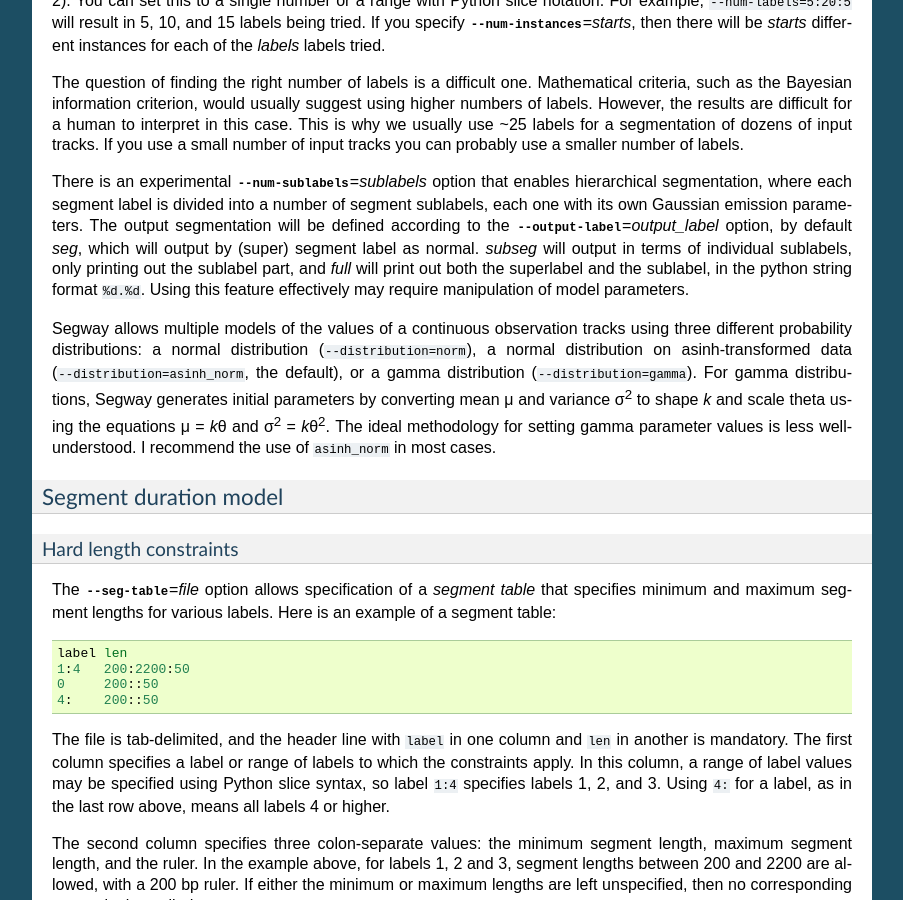
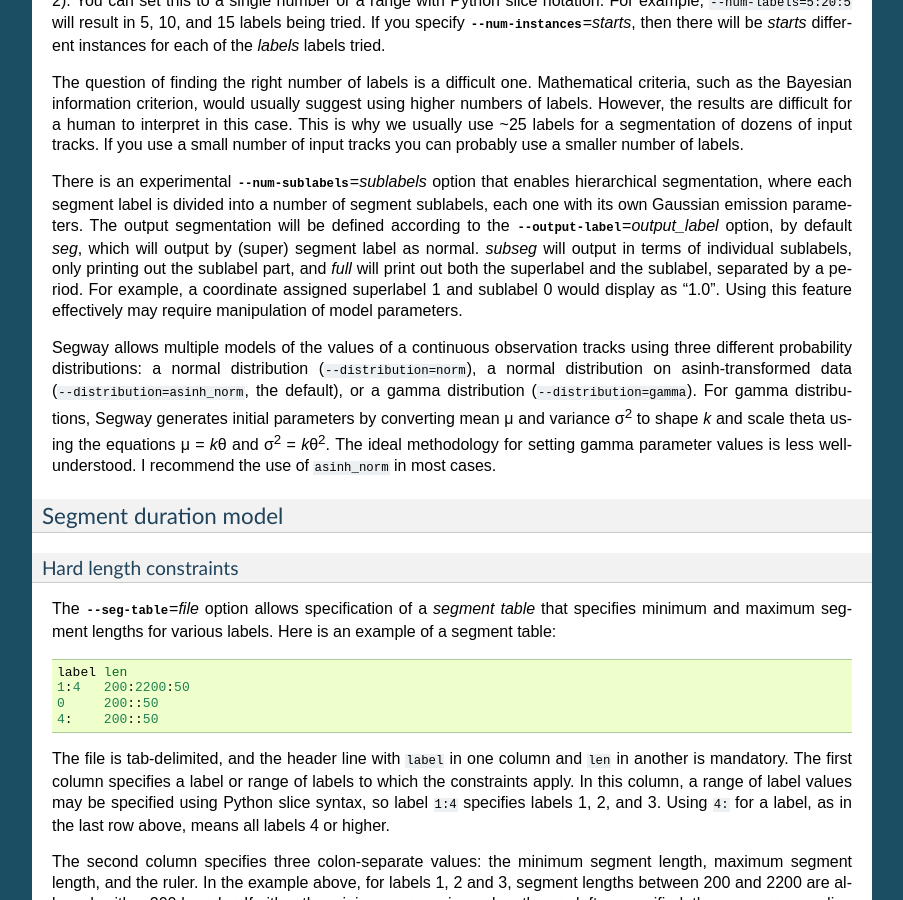
Before and after one commit to hoffmangroup/segway, a Sphinx documentation site: the page built from doc/segway.rst, in a window 1280 px wide and 900 px high, scrolled down 3593 px. Shown: the whole window, without its empty margins (198-1101 px from the left). Built offline with Sphinx 7.4.7, drawn with Linux system fonts in a browser that asks for light colours; formulas are drawn with MathJax 3.

Commit message:
reworded documentation

```diff
--- a/doc/segway.rst
+++ b/doc/segway.rst
@@ -261,7 +261,8 @@ output segmentation will be defined according to the
 which will output by (super) segment label as normal. *subseg*
 will output in terms of individual sublabels, only printing out the
 sublabel part, and *full* will print out both the superlabel and
-the sublabel, in the python string format ``%d.%d``.
+the sublabel, separated by a period. For example, a coordinate
+assigned superlabel 1 and sublabel 0 would display as "1.0".
 Using this feature effectively may require manipulation of model
 parameters.
 
```
